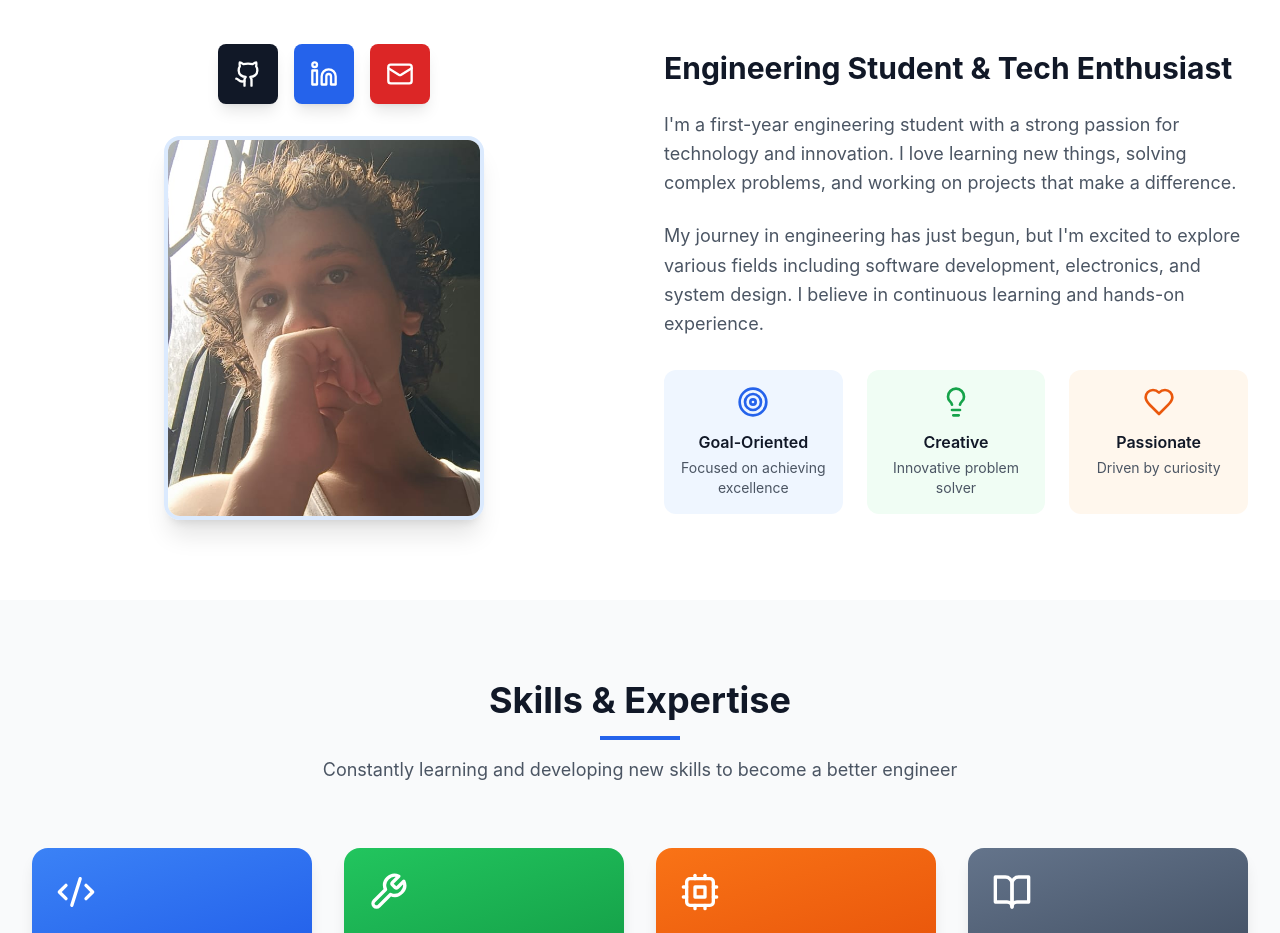
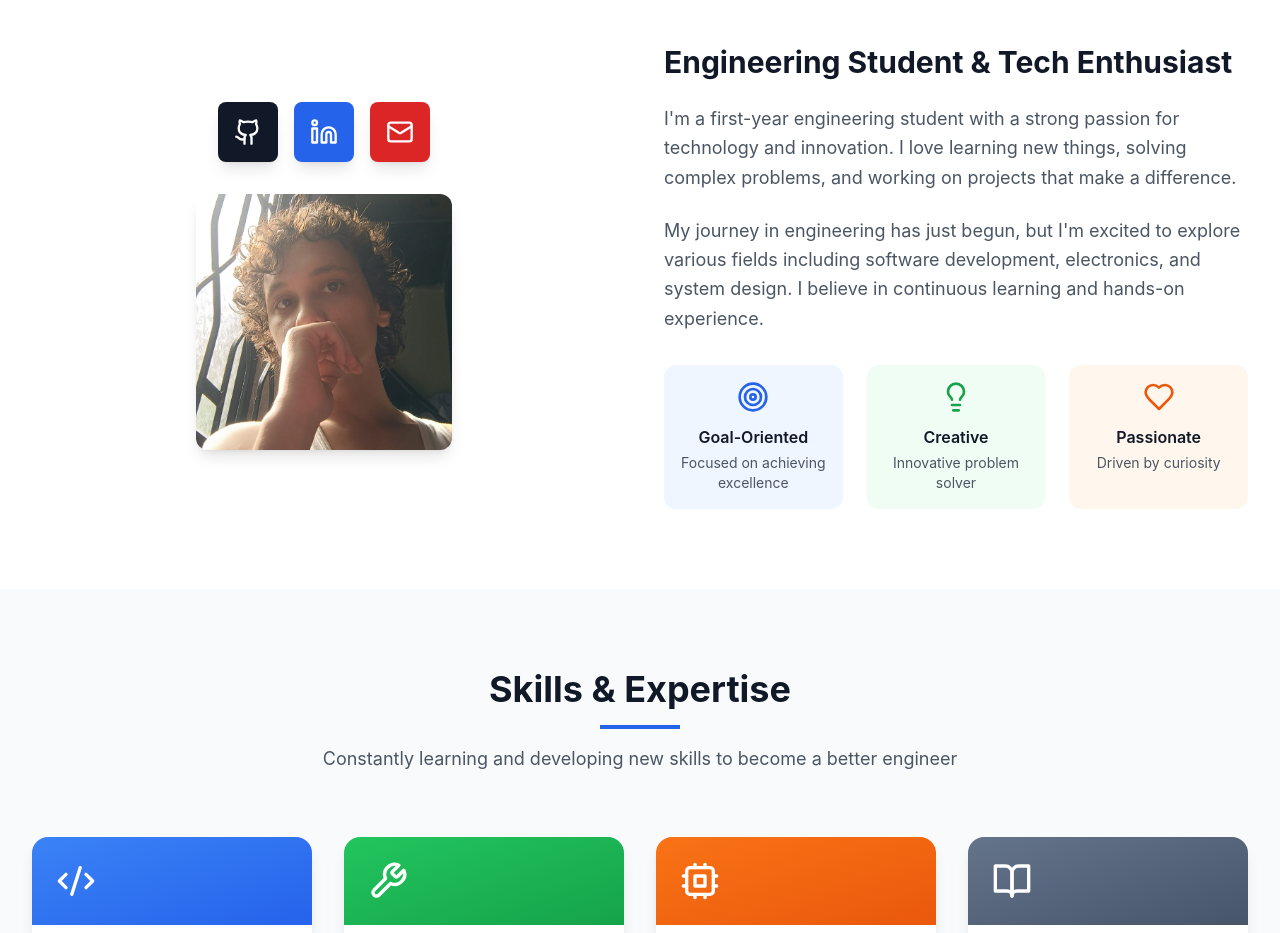
Before and after one commit to ayushbogati234-art/portfolio, a React (Vite) app: page / in a window 1280 px wide. Shown: the part 960-1893 px from the top of the page. Built offline with nearby package versions, Linux system fonts and the light colour scheme.

Commit message:
Update email and image styles in About component

```diff
--- a/src/About.tsx
+++ b/src/About.tsx
@@ -31,7 +31,7 @@ const About = () => {
                   <Linkedin size={28} />
                 </a>
                 <a
-                  href="mailto:ayush@example.com"
+                  href="mailto:ayushbogati234@gmail.com"
                   className="bg-red-600 text-white p-4 rounded-lg hover:bg-red-700 transition-all transform hover:scale-110 shadow-lg"
                 >
                   <Mail size={28} />
@@ -41,7 +41,7 @@ const About = () => {
               <img
                 src="/s.jpeg"
                 alt="Ayush Bogati"
-                className="w-80 h-96 object-cover rounded-2xl shadow-xl border-4 border-blue-100"
+                className="w-64 h-64 rounded-xl object-cover shadow-lg"
               />
             </div>
           </div>
```
